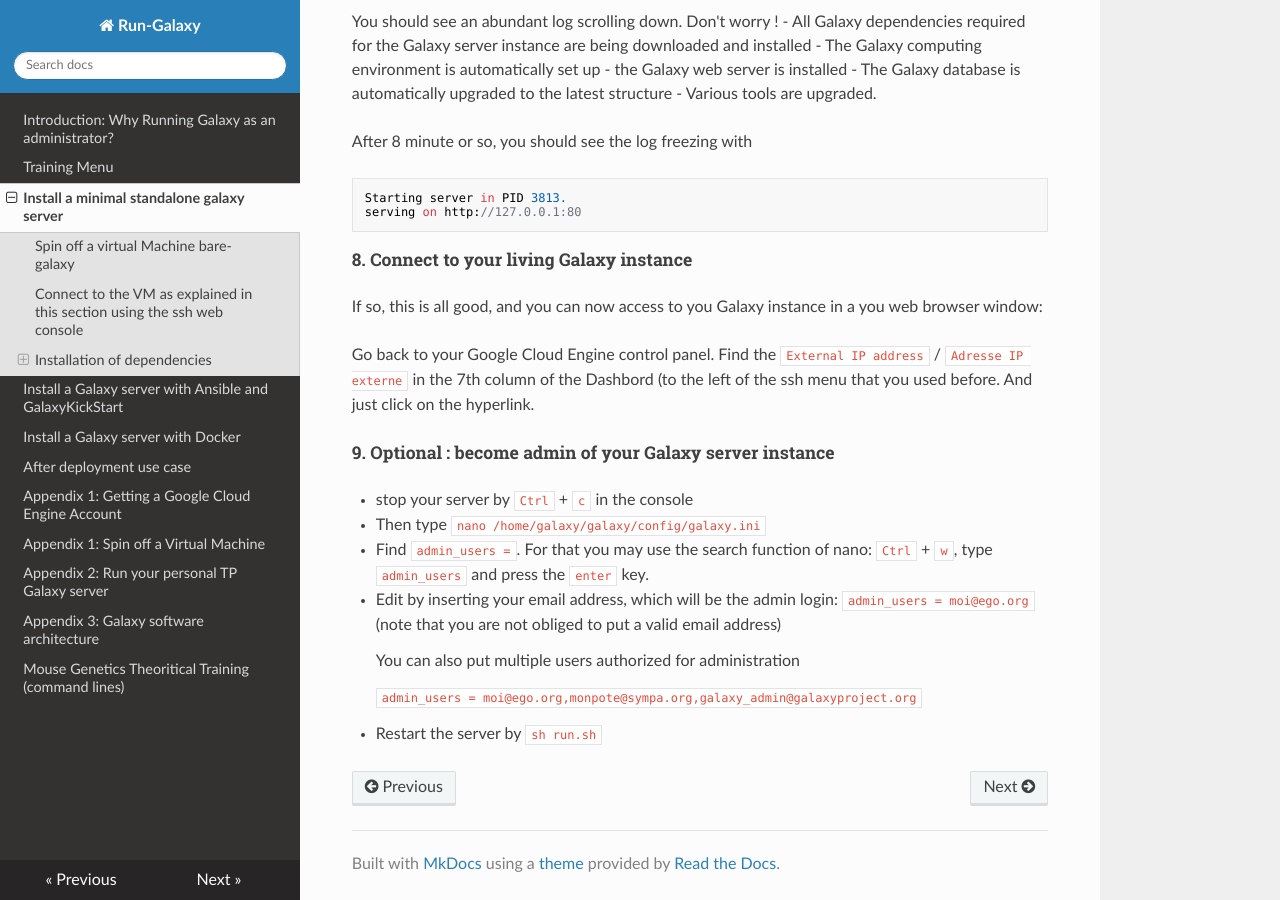
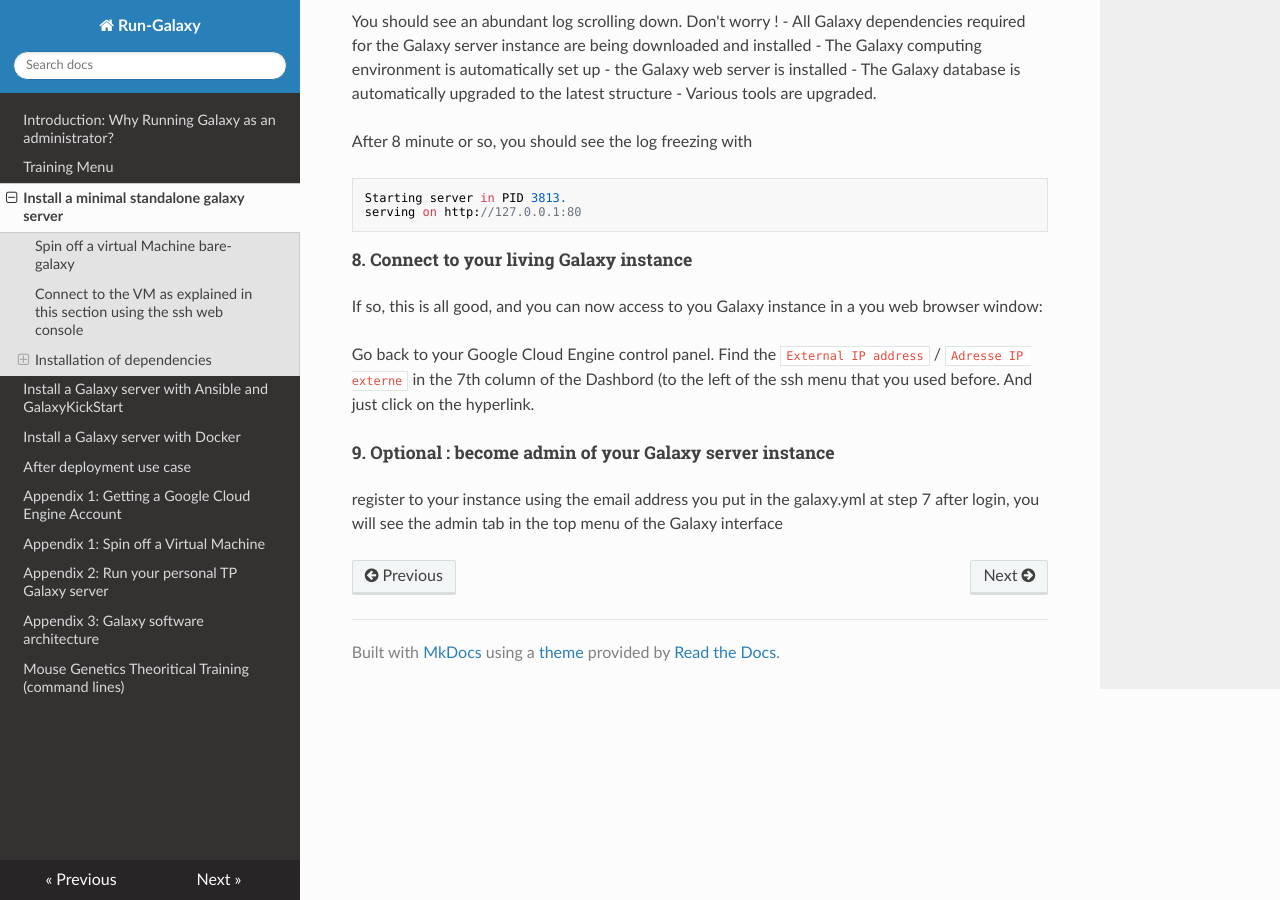
Before and after one commit to ARTbio/Run-Galaxy, an MkDocs documentation site: the page built from docs/bare-galaxy.md, in a window 1280 px wide and 900 px high, scrolled down 1890 px. Built offline with MkDocs 1.6.1, drawn with Linux system fonts in a browser that asks for light colours; nearby versions of some CDN libraries; old or Windows-style settings are respelled for this version of MkDocs.

Commit message:
polish bare-galaxy.md

```diff
--- a/docs/bare-galaxy.md
+++ b/docs/bare-galaxy.md
@@ -90,14 +90,6 @@ Go back to your Google Cloud Engine control panel. Find the `External IP address
 in the 7th column of the Dashbord (to the left of the ssh menu that you used before. And just click on the hyperlink.
 
 ##### 9. Optional : become admin of your Galaxy server instance
-- stop your server by `Ctrl` + `c` in the console
-- Then type `nano /home/galaxy/galaxy/config/galaxy.ini`
-- Find `admin_users =`. For that you may use the search function of nano: `Ctrl` + `w`, type `admin_users` and press the `enter` key.
-- Edit by inserting your email address, which will be the admin login:
-    `admin_users = moi@ego.org` (note that you are not obliged to put a valid email address)
 
-    You can also put multiple users authorized for administration
-
-    `admin_users = moi@ego.org,monpote@sympa.org,galaxy_admin@galaxyproject.org`
-
-- Restart the server by `sh run.sh`
+register to your instance using the email address you put in the galaxy.yml at step 7
+after login, you will see the admin tab in the top menu of the Galaxy interface
```
